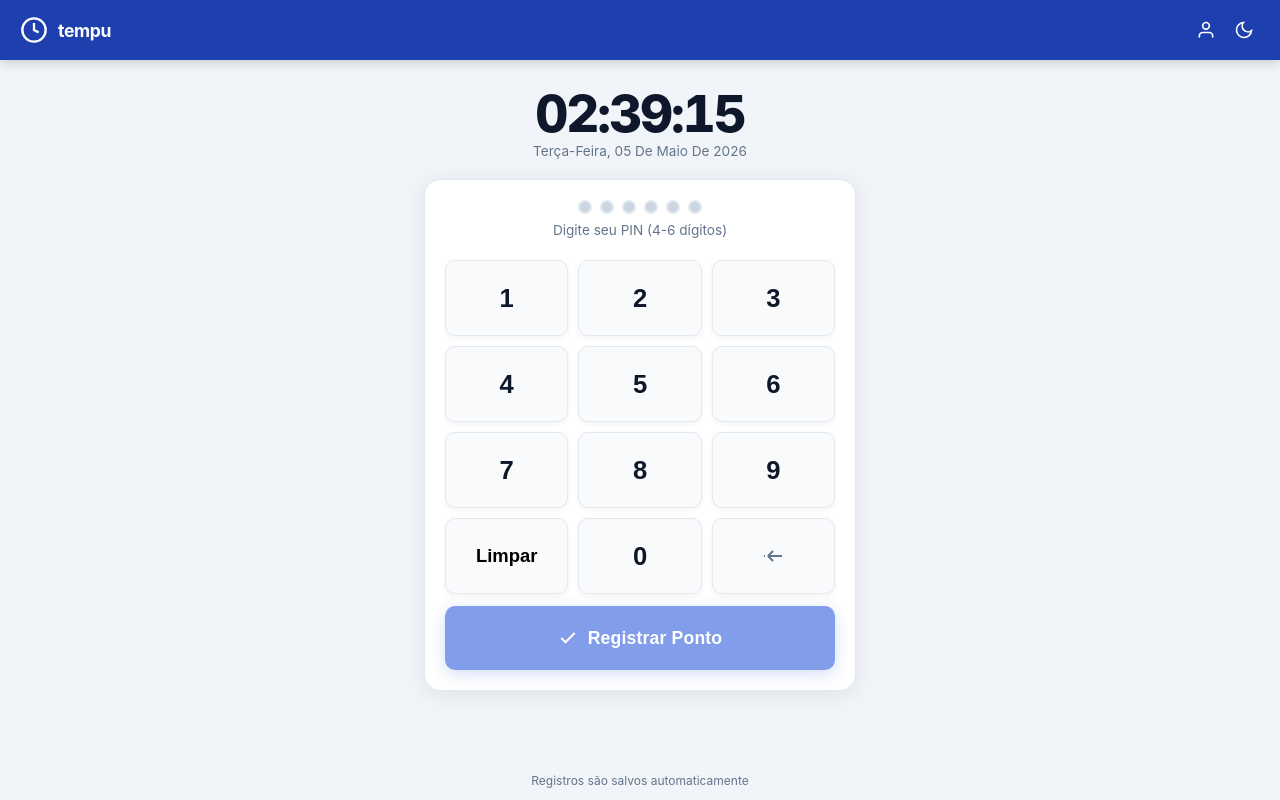
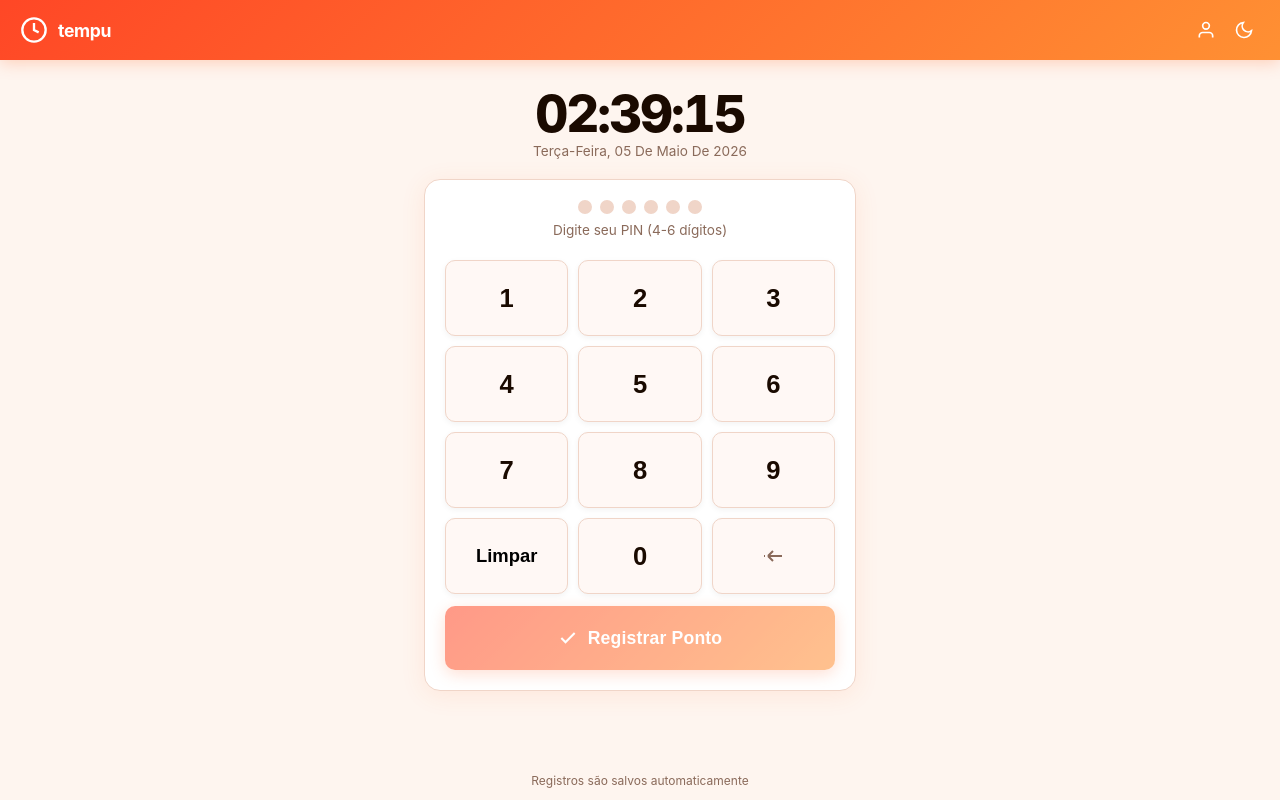
Before and after one commit to marconimedeiros2/pontodigital, a React (Vite) app in the folder frontend/: page / in a window 1280 px wide. Built offline with nearby package versions, Linux system fonts and the light colour scheme; no server answers.

Commit message:
orange pinpad

```diff
--- a/frontend/index.html
+++ b/frontend/index.html
@@ -2,7 +2,7 @@
 <html lang="pt-BR">
   <head>
     <meta charset="UTF-8" />
-    <link rel="icon" type="image/svg+xml" href="/favicon.svg" />
+    <link rel="icon" type="image/png" href="/favicon.png" />
     <meta name="viewport" content="width=device-width, initial-scale=1.0, maximum-scale=1.0, user-scalable=no" />
     <meta name="theme-color" content="#1e40af" />
     <meta name="description" content="tempu - Registro rápido e seguro" />
--- a/frontend/src/index.css
+++ b/frontend/src/index.css
@@ -1,80 +1,82 @@
 /* ─── Design Tokens ─────────────────────────────────────── */
 :root {
-  --primary: #1d4ed8;
-  --primary-hover: #1e40af;
-  --primary-light: #dbeafe;
+  --primary: #FF6B35;
+  --primary-hover: #E5521C;
+  --primary-light: #FFF0EA;
   --success: #16a34a;
   --warning: #d97706;
   --danger: #dc2626;
-  --bg: #f1f5f9;
+  --bg: #FEF5EF;
   --bg-card: #ffffff;
-  --bg-header: #1e40af;
-  --text: #0f172a;
-  --text-muted: #64748b;
+  --bg-header-from: #FF4726;
+  --bg-header-to: #FF9033;
+  --text: #1a0a00;
+  --text-muted: #8a6a5a;
   --text-on-primary: #ffffff;
-  --border: #e2e8f0;
-  --shadow: 0 4px 24px rgba(0,0,0,0.08);
-  --shadow-lg: 0 8px 40px rgba(0,0,0,0.14);
+  --border: #f0d5c8;
+  --shadow: 0 4px 24px rgba(255, 107, 53, 0.10);
+  --shadow-lg: 0 8px 40px rgba(255, 107, 53, 0.18);
   --radius: 16px;
   --radius-sm: 10px;
 
-  /* Semantic Status Colors (Blue Variants) */
-  --status-primary: #2563eb;       /* Blue 600 - Registros */
-  --status-success: #0ea5e9;       /* Sky 500 - Presente */
-  --status-warning: #8b5cf6;       /* Violet 500 - Intervalo */
-  --status-danger:  #1e3a8a;       /* Blue 900 - Saída/Ausente */
+  /* Semantic Status Colors */
+  --status-primary: #FF6B35;
+  --status-success: #0ea5e9;
+  --status-warning: #f59e0b;
+  --status-danger:  #dc2626;
 
-  --badge-primary-bg: #dbeafe;     /* Blue 100 */
-  --badge-primary-text: #1e40af;   /* Blue 800 */
-  --badge-success-bg: #e0f2fe;     /* Sky 100 */
-  --badge-success-text: #0369a1;   /* Sky 700 */
-  --badge-warning-bg: #ede9fe;     /* Violet 100 */
-  --badge-warning-text: #6d28d9;   /* Violet 700 */
-  --badge-danger-bg: #bfdbfe;      /* Blue 200 */
-  --badge-danger-text: #1e3a8a;    /* Blue 900 */
+  --badge-primary-bg: #FFF0EA;
+  --badge-primary-text: #E5521C;
+  --badge-success-bg: #e0f2fe;
+  --badge-success-text: #0369a1;
+  --badge-warning-bg: #fef9c3;
+  --badge-warning-text: #a16207;
+  --badge-danger-bg: #fee2e2;
+  --badge-danger-text: #991b1b;
 
-  --keypad-btn-bg: #f8fafc;
-  --keypad-btn-hover: #e2e8f0;
-  --keypad-btn-active: #cbd5e1;
-  --pin-dot-empty: #cbd5e1;
-  --step-pending: #e2e8f0;
-  --step-text-pending: #94a3b8;
+  --keypad-btn-bg: #fff8f5;
+  --keypad-btn-hover: #ffe8dc;
+  --keypad-btn-active: #ffd5c2;
+  --pin-dot-empty: #f0d5c8;
+  --step-pending: #f0d5c8;
+  --step-text-pending: #c4907a;
 }
 
 [data-theme='dark'] {
-  --primary: #3b82f6;
-  --primary-hover: #2563eb;
-  --primary-light: #1e3a5f;
-  --bg: #0f172a;
-  --bg-card: #1e293b;
-  --bg-header: #0f172a;
-  --text: #f1f5f9;
-  --text-muted: #94a3b8;
-  --border: #334155;
-  --shadow: 0 4px 24px rgba(0,0,0,0.4);
-  --shadow-lg: 0 8px 40px rgba(0,0,0,0.6);
+  --primary: #FF7A47;
+  --primary-hover: #FF6B35;
+  --primary-light: #3a1a0a;
+  --bg: #1a0d08;
+  --bg-card: #2a1510;
+  --bg-header-from: #c43010;
+  --bg-header-to: #c4601a;
+  --text: #fdf0ea;
+  --text-muted: #c4907a;
+  --border: #4a2515;
+  --shadow: 0 4px 24px rgba(0,0,0,0.5);
+  --shadow-lg: 0 8px 40px rgba(0,0,0,0.7);
 
   /* Semantic Status Colors (Dark Mode) */
-  --status-primary: #60a5fa;       /* Blue 400 */
-  --status-success: #38bdf8;       /* Sky 400 */
-  --status-warning: #a78bfa;       /* Violet 400 */
-  --status-danger:  #93c5fd;       /* Blue 300 */
+  --status-primary: #FF9060;
+  --status-success: #38bdf8;
+  --status-warning: #fbbf24;
+  --status-danger:  #f87171;
 
-  --badge-primary-bg: #1e3a8a;     /* Blue 900 */
-  --badge-primary-text: #bfdbfe;   /* Blue 200 */
-  --badge-success-bg: #0c4a6e;     /* Sky 900 */
-  --badge-success-text: #bae6fd;   /* Sky 200 */
-  --badge-warning-bg: #4c1d95;     /* Violet 900 */
-  --badge-warning-text: #ddd6fe;   /* Violet 200 */
-  --badge-danger-bg: #172554;      /* Blue 950 */
-  --badge-danger-text: #93c5fd;    /* Blue 300 */
+  --badge-primary-bg: #3a1a0a;
+  --badge-primary-text: #ffb899;
+  --badge-success-bg: #0c4a6e;
+  --badge-success-text: #bae6fd;
+  --badge-warning-bg: #451a03;
+  --badge-warning-text: #fcd34d;
+  --badge-danger-bg: #450a0a;
+  --badge-danger-text: #fca5a5;
 
-  --keypad-btn-bg: #263350;
-  --keypad-btn-hover: #334155;
-  --keypad-btn-active: #475569;
-  --pin-dot-empty: #334155;
-  --step-pending: #1e293b;
-  --step-text-pending: #475569;
+  --keypad-btn-bg: #321810;
+  --keypad-btn-hover: #4a2515;
+  --keypad-btn-active: #5e3020;
+  --pin-dot-empty: #4a2515;
+  --step-pending: #2a1510;
+  --step-text-pending: #7a4030;
 }
 
 /* ─── Reset ─────────────────────────────────────────────── */
@@ -108,12 +110,12 @@ body {
   justify-content: space-between;
   padding: 0 20px;
   height: 60px;
-  background: var(--bg-header);
+  background: linear-gradient(135deg, var(--bg-header-from), var(--bg-header-to));
   color: white;
   position: sticky;
   top: 0;
   z-index: 10;
-  box-shadow: 0 2px 12px rgba(0,0,0,0.2);
+  box-shadow: 0 2px 16px rgba(255, 80, 0, 0.25);
 }
 
 .header-brand {
@@ -157,7 +159,10 @@ body {
   max-width: 480px;
   margin: 0 auto;
   width: 100%;
+  position: relative;
+  overflow: hidden;
 }
+
 
 /* ─── Clock ──────────────────────────────────────────────── */
 .clock {
@@ -334,7 +339,8 @@ body {
 }
 
 .keypad-btn--clear {
-  color: var(--danger);
+  color: var(--primary);
+  font-weight: 700;
 }
 
 /* Confirm Button */
@@ -347,20 +353,20 @@ body {
   height: 60px;
   font-size: 1.05rem;
   font-weight: 700;
-  background: var(--primary);
+  background: linear-gradient(135deg, var(--bg-header-from), var(--bg-header-to));
   color: white;
   border: none;
   border-radius: var(--radius-sm);
   cursor: pointer;
-  transition: background 0.15s, transform 0.1s, box-shadow 0.15s;
+  transition: opacity 0.15s, transform 0.1s, box-shadow 0.15s;
   letter-spacing: 0.01em;
-  box-shadow: 0 4px 16px rgba(29,78,216,0.35);
+  box-shadow: 0 4px 16px rgba(255, 107, 53, 0.40);
   touch-action: manipulation;
 }
 
 .confirm-btn:hover:not(:disabled) {
-  background: var(--primary-hover);
-  box-shadow: 0 6px 20px rgba(29,78,216,0.45);
+  opacity: 0.92;
+  box-shadow: 0 6px 20px rgba(255, 107, 53, 0.50);
 }
 
 .confirm-btn:active:not(:disabled) {
```
Also changed, not shown: frontend/public/favicon.png (added).
